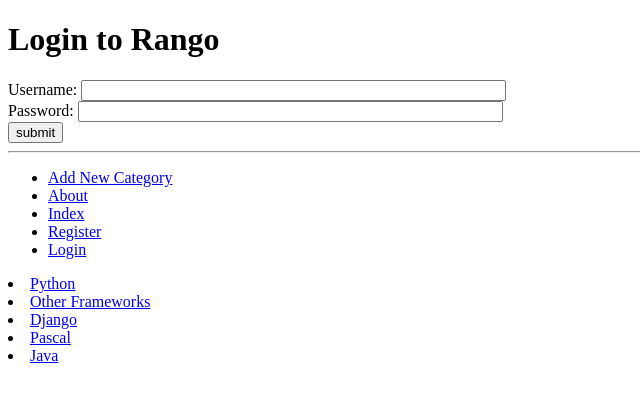
After one commit to vinill/tango_with_django, a Django app: page /rango/login/ in a window 1280 px wide. The commit adds this page. Shown: the top 402 px of the page, without its empty margins (0-640 px from the left). Run offline with Django 3.2, Linux system fonts and the light colour scheme; data comes from the database, SQL or seed files in the repository; both versions use the stored data as it was after the commit.

Commit message:
done with login

```diff
--- a/rango/templates/rango/base.html
+++ b/rango/templates/rango/base.html
@@ -25,6 +25,7 @@
         <li><a href="{% url 'rango:about' %}">About</a></li>
         <li><a href="{% url 'rango:index' %}">Index</a></li>
         <li><a href="{% url 'rango:register' %}">Register</a></li>
+        <li><a href="{% url 'rango:login' %}">Login</a></li>
     </ul>
 </div>
 
--- a/rango/templates/rango/index.html
+++ b/rango/templates/rango/index.html
@@ -6,7 +6,11 @@
 {% block body_block %}
 <h1>Rango says...</h1>
 <div>
-    hey there partner<br/>
+    {% if user.is_authenticated %}
+    howdy {{ user.username }}!
+    {% else %}
+    hey there partner!
+    {% endif %}
 
     <a href="/rango/add_category/">Add a New Category</a><br />
 
--- /dev/null
+++ b/rango/templates/rango/login.html
@@ -0,0 +1,18 @@
+{% extends 'rango/base.html' %}
+{% load staticfiles %}
+
+{% block title_block %}
+    Login
+{% endblock %}
+
+{% block body_block %}
+<h1>Login to Rango</h1>
+<form id="login_form" method="post" action="{% url 'rango:login' %}">
+    {% csrf_token %}
+    Username: <input type="text" name="username" value="" size="50">
+    <br/>
+    Password: <input type="password" name="password" value="" size="50">
+    <br/>
+    <input type="submit" value="submit"/>
+</form>
+{% endblock %}
--- a/rango/urls.py
+++ b/rango/urls.py
@@ -8,5 +8,6 @@
     url(r'^category/(?P<category_name_slug>[\w\-]+)/$',views.show_category, name='show_category'),
     url(r'add_category/$',views.add_category,name='add_category'),
     url(r'category/(?P<category_name_slug>[\w\-]+)/add_page/$',views.add_page,name = 'add_page'),
-    url(r'^register/$', views.register, name='register')
+    url(r'^register/$', views.register, name='register'),
+    url(r'^login/$',views.user_login, name='login')
 ]
--- a/rango/views.py
+++ b/rango/views.py
@@ -1,4 +1,6 @@
-from django.http import HttpResponse
+from django.contrib.auth import authenticate, login
+from django.core.urlresolvers import reverse
+from django.http import HttpResponseRedirect, HttpResponse
 from django.shortcuts import render
 
 from rango.forms import CategoryForm, PageForm
@@ -130,3 +132,43 @@
             {'user_form': user_form,
             'profile_form': profile_form,
             'registered': registered})
+
+def user_login(request):
+    # If the request is a HTTP POST, try to pull out the relevant information
+    if request.method == 'POST':
+    # Gather the username and password provided by the user.
+    # This information is obtained from the login form.
+    # We use request.POST.get('<variable>') as opposed
+    # to request.POST['<variable>'], because the
+    # request.POST.get('<variable>') returns None if the
+    # value does not exist, while request.POST['<variable>']
+    # will raise a KeyError exception.
+        username = request.POST.get('username')
+        password = request.POST.get('password')
+
+    # Use Django's machinery to attempt to see if the username/password
+    # combination is valid - a User object is returned if it is.
+        user = authenticate(username=username, password=password)
+    # If we have a User object, the details are correct.
+    # If None (Python's way of representing the absence of a value), no user
+    # with matching credentials was found.
+        if user:
+        # Is the account active? It could have been disabled.
+            if user.is_active:
+        # If the account is valid and active, we can log the user in.
+        # We'll send the user back to the homepage.
+                login(request,user)
+                return HttpResponseRedirect(reverse('index'))
+            else:
+        # An inactive account was used - no logging in
+                return HttpResponse("Your Rango account is disabled.")
+        else:
+        # Bad login details were provided. So we can't log the user in.
+             print("Invalid login details: {0}, {1}".format(username, password))
+             return HttpResponse("Invalid login details supplied.")
+    # The request is not a HTTP POST, so display the login form.
+    # This scenario would most likely be a HTTP GET.
+    else:
+    # No context variables to pass to the template system, hence the
+    # blank dictionary object...
+        return render(request, 'rango/login.html', {})
```
Also changed, not shown: db.sqlite3.
